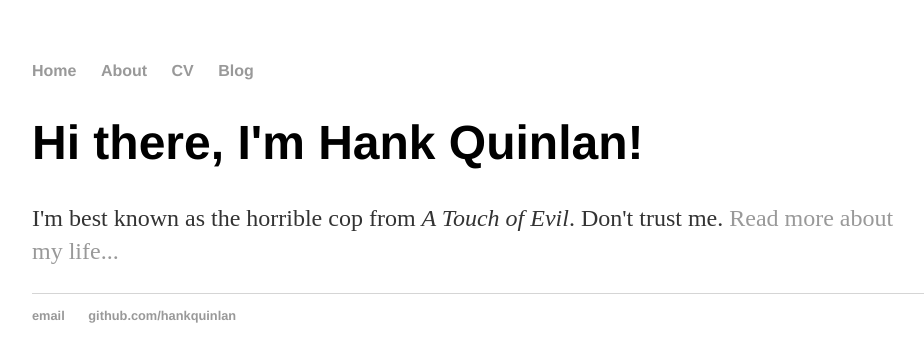
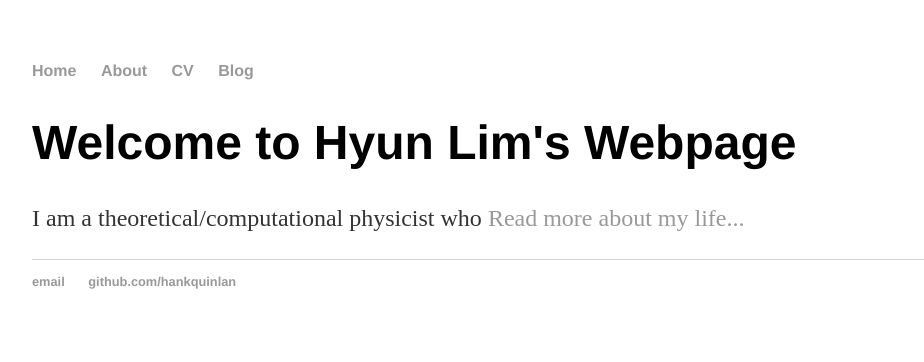
Before and after one commit to hlim88/hlim88.github.io, a Jekyll site: the page built from index.html, in a window 1280 px wide. Shown: the top 362 px of the page, without its empty margins (160-1084 px from the left). Built offline with Jekyll 4.4.1, drawn with Linux system fonts in a browser that asks for light colours.

Commit message:
Update index.html

```diff
--- a/index.html
+++ b/index.html
@@ -1,9 +1,9 @@
 ---
 layout: default
-title: Hank Quinlan, Horrible Cop
+title: Hyun Lim
 ---
 
 		<div class="blurb">
-			<h1>Hi there, I'm Hank Quinlan!</h1>
-			<p>I'm best known as the horrible cop from <em>A Touch of Evil</em>. Don't trust me. <a href="/about">Read more about my life...</a></p>
+			<h1>Welcome to Hyun Lim's Webpage</h1>
+			<p>I am a theoretical/computational physicist who   <a href="/about">Read more about my life...</a></p>
 		</div>
```
